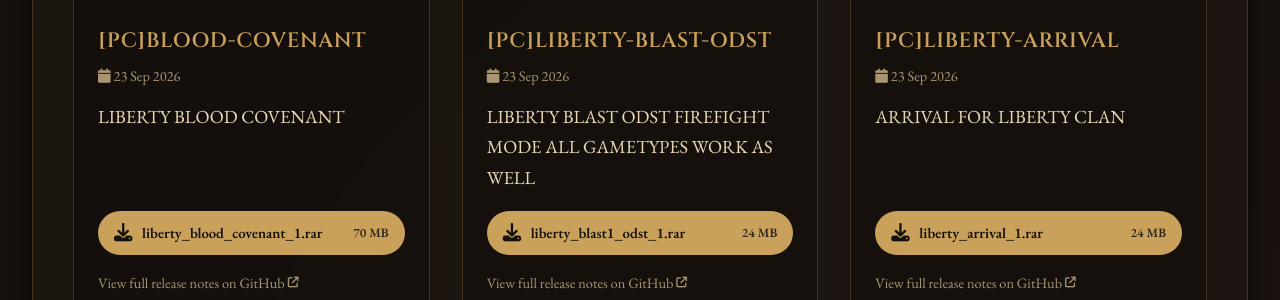
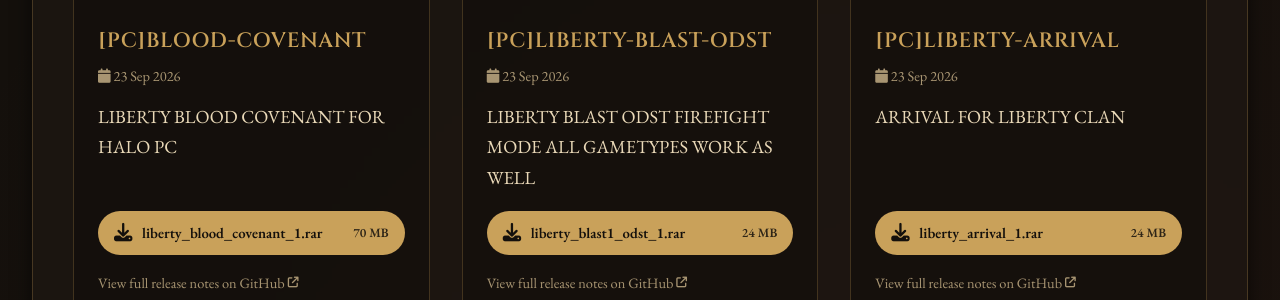
Before and after one commit to Chalwk/NC-Halo-Maps, a Jekyll site: the page built from maps.html, in a window 1280 px wide and 900 px high, scrolled down 3348 px. Shown: the part 156-456 px from the top of the window. Built offline with Jekyll 4.4.1, drawn with Linux system fonts in a browser that asks for light colours.

Commit message:
chore: update releases data

```diff
--- a/_data/releases.json
+++ b/_data/releases.json
@@ -348,7 +348,7 @@
     "id": 394743836,
     "tag": "PC-LIBERTY-BLOOD-COVENANT",
     "name": "[PC]BLOOD-COVENANT",
-    "body": "LIBERTY BLOOD COVENANT",
+    "body": "LIBERTY BLOOD COVENANT FOR HALO PC",
     "prerelease": false,
     "published_at": "2026-09-23T14:26:45Z",
     "html_url": "https://github.com/nakedchick-code/NC-Halo-Maps/releases/tag/PC-LIBERTY-BLOOD-COVENANT",
```
